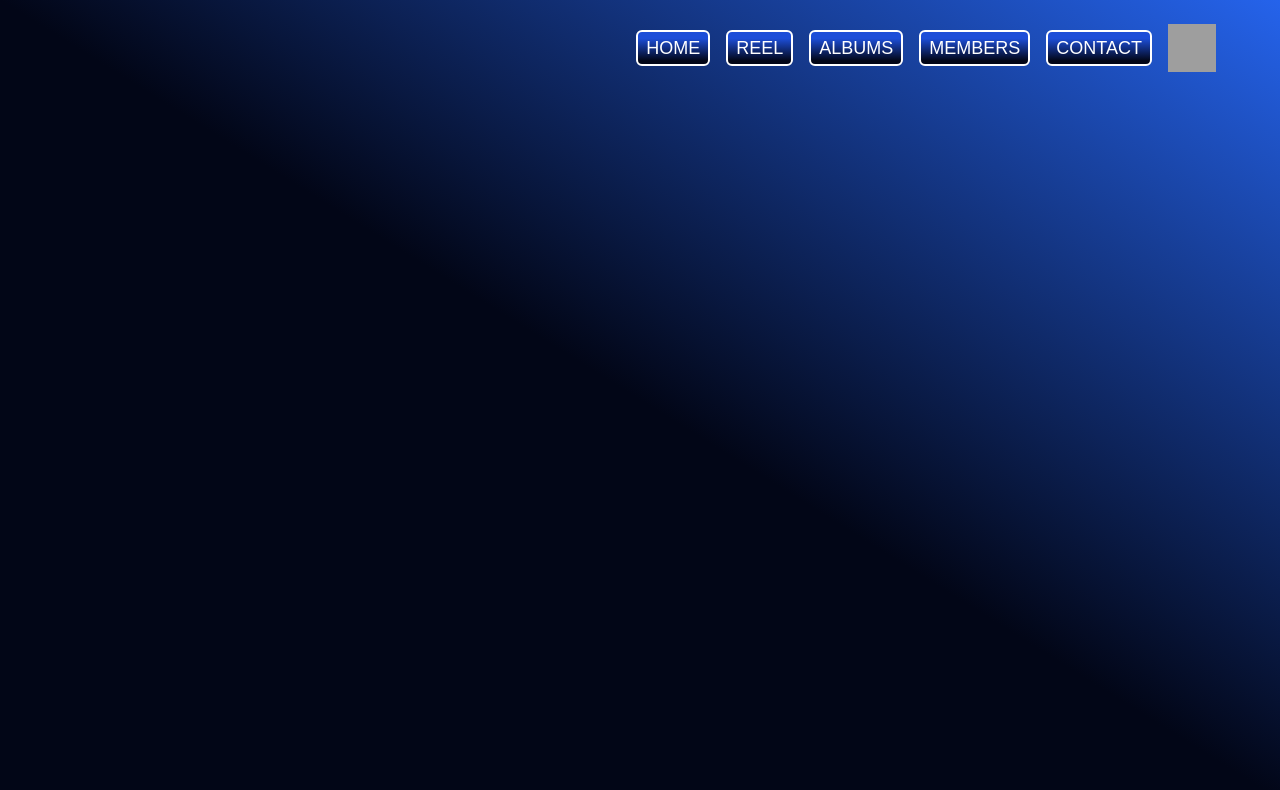
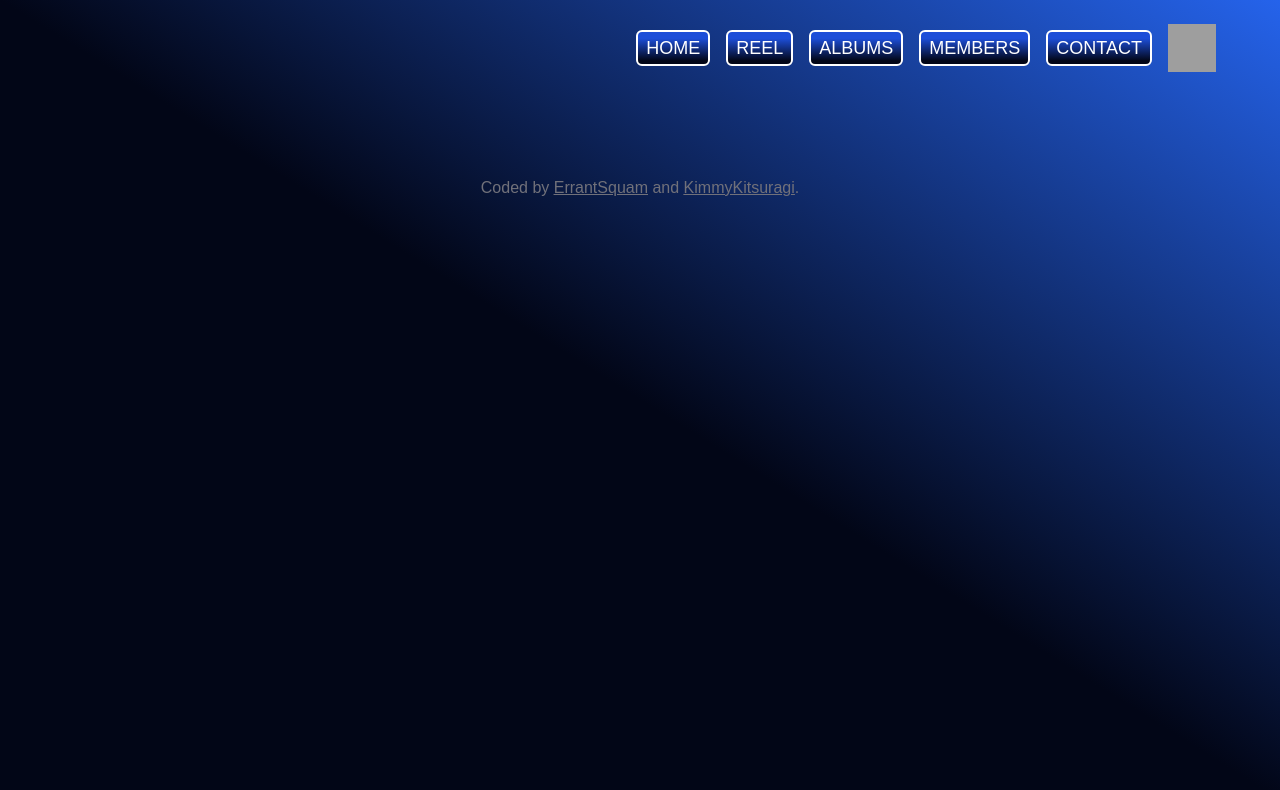
Before and after one commit to errantSquam/resonant-union-pages, a React (Create React App) app: page /#/reel in a window 1280 px wide. Shown: the top 790 px of the page. Built offline with nearby package versions, Linux system fonts and the light colour scheme; grey boxes are pictures that could not be loaded.

Commit message:
tiny credits

```diff
--- a/src/pages/root.js
+++ b/src/pages/root.js
@@ -1,5 +1,6 @@
 import { Outlet } from "react-router-dom";
 import Navbar from "../components/navbar";
+import { Link } from "react-router-dom";
 
 //OPTIMIZATION TODO:
 // 1. SELF HOST GOOGLE FONTS
@@ -10,6 +11,10 @@ function Root() {
       <div className="bg-gradient-to-bl from-blue-600 from-0% to-slate-950 to-50% min-h-screen min-w-full pb-32">
         <Navbar />
         <Outlet />
+
+        <div className = "text-zinc-500 font-pixelify w-full text-center mt-10">
+        Coded by <u><Link to = "https://heckingsne.cc">ErrantSquam</Link></u> and <u><Link to = "https://bsky.app/profile/kimmykitsuragi.bsky.social">KimmyKitsuragi</Link></u>.
+        </div>
       </div>
     );
   }
```
